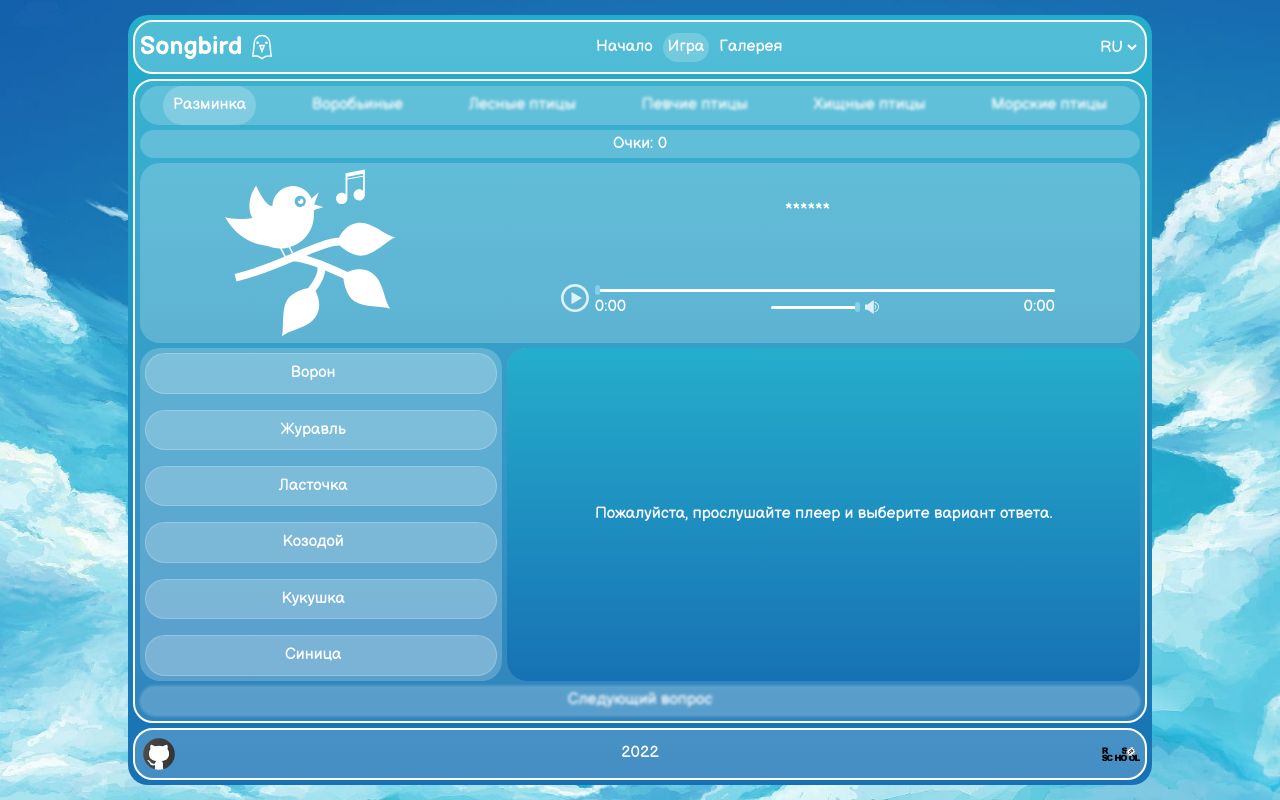
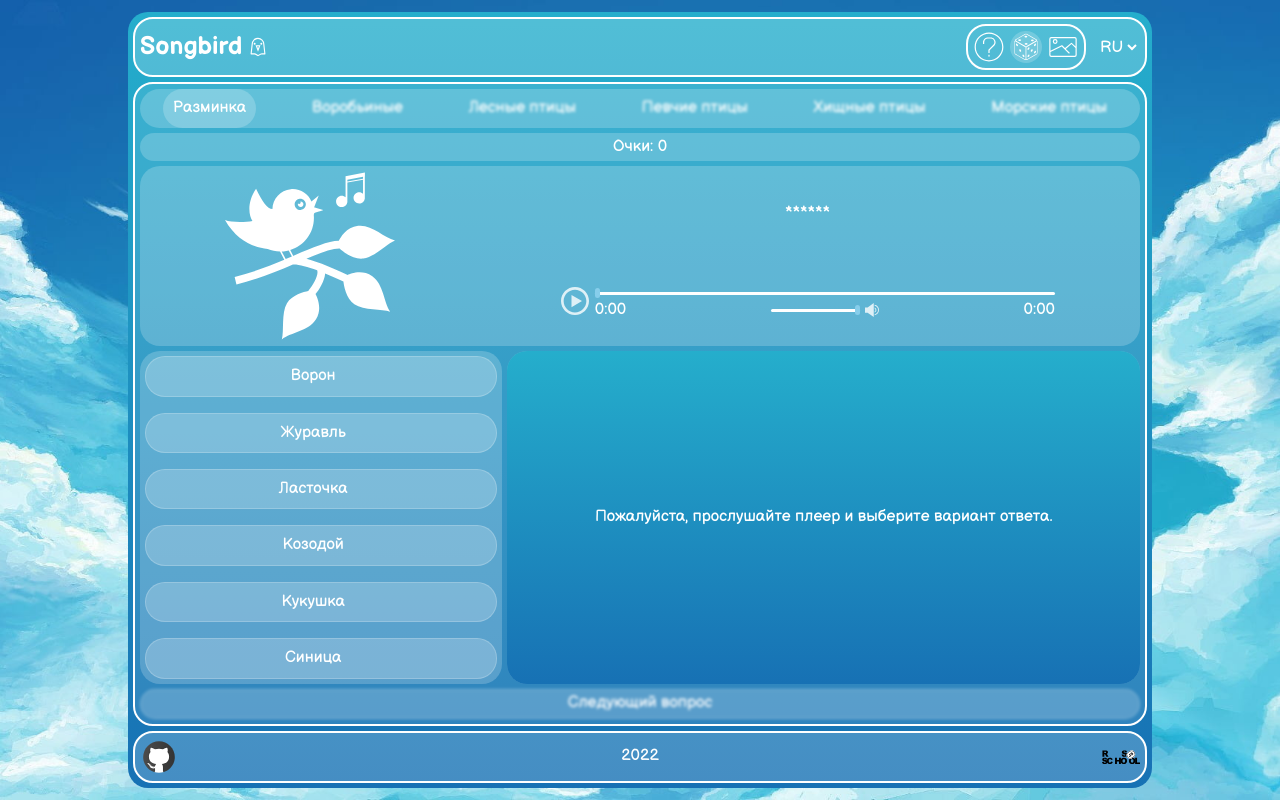
Before and after one commit to Cat4love/songbird, a website built with webpack: page songbird/src/quiz.html in a window 1280 px wide. Built offline with nearby package versions, Linux system fonts and the light colour scheme.

Commit message:
refactor: update header link to quiz page

```diff
--- a/songbird/src/quiz.html
+++ b/songbird/src/quiz.html
@@ -14,15 +14,15 @@
             <h1 class="header__title">Songbird</h1>
             <img src="./assets/images/logo.svg" alt="" class="header__image">
           </div>
-          <nav class="header__nav">
-            <a href="greet.html" class="header__link">Начало</a>
-            <a href="quiz.html" class="header__link disabled-link">Игра</a>
-            <a href="quiz.html" class="header__link">Галерея</a>
+          <div class="header__items">          <nav class="header__nav">
+            <a href="greet.html" class="header__link"><img src="./assets/images/faq.svg" alt="" class="header__image"></a>
+            <a href="quiz.html" class="header__link disabled-link"><img src="./assets/images/game.svg" alt="" class="header__image"></a>
+            <a href="quiz.html" class="header__link"><img src="./assets/images/gallery.svg" alt="" class="header__image"></a>
           </nav>
           <select name="" id="" class="header__select">
             <option value="RU" class="header__option">RU</option>
             <option value="EN" class="header__option">EN</option>
-          </select>
+          </select></div>
         </header>
         <main class="game">
           <ul class="game__list questions-list">
--- a/songbird/src/styles/_style.scss
+++ b/songbird/src/styles/_style.scss
@@ -48,7 +48,10 @@ body {
   border: 2px solid white;
   border-radius: 20px;
 }
-
+.header__items{
+  display: flex;
+  gap: 10px;
+}
 .header__title {
   margin: 0px;
   font-size: 25px;
@@ -60,18 +63,24 @@ body {
   justify-content: center;
 }
 .header__image{
-  width: 40px;
-  height: 40px;
+  width: 32px;
+  height: 32px;
+  padding: 1px;
 }
 .header__nav {
+  padding: 5px;
   display: flex;
   flex-direction: row;
   align-items: center;
   gap: 5px;
+  border: 2px solid white;
+  border-radius: 20px;
 }
 
 .header__link {
-  padding: 5px;
+  display: flex;
+  justify-content: center;
+  align-items: center;
   text-decoration: none;
   color: white;
 }
@@ -91,7 +100,7 @@ body {
 
 .disabled-link {
   background: rgba(255, 255, 255, 0.2);
-  border-radius: 20px;
+  border-radius: 32px;
 }
 
 .disabled-link:hover{
```
Also changed, not shown: songbird/src/assets/images/faq.svg (added), songbird/src/assets/images/gallery.svg (added), songbird/src/assets/images/game.svg (added).
